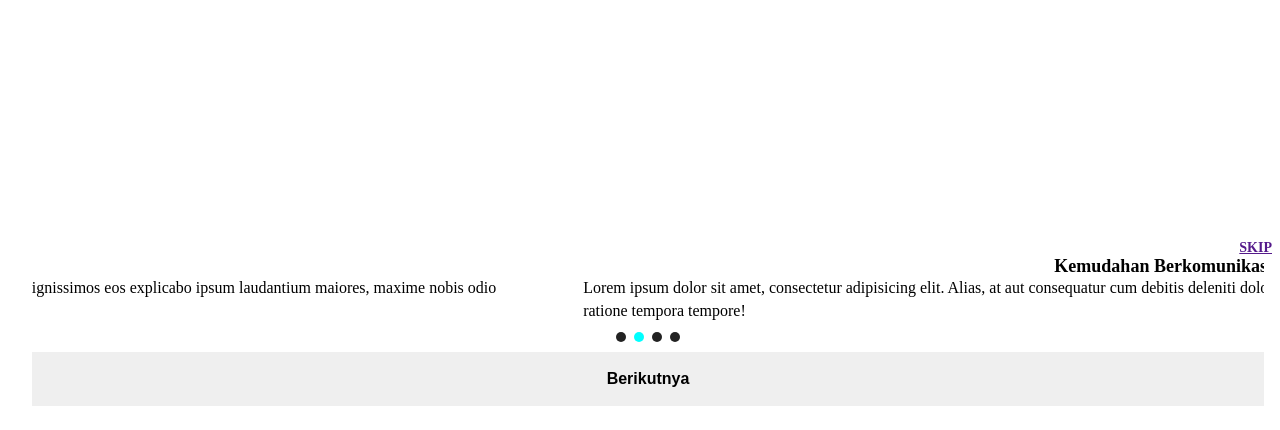
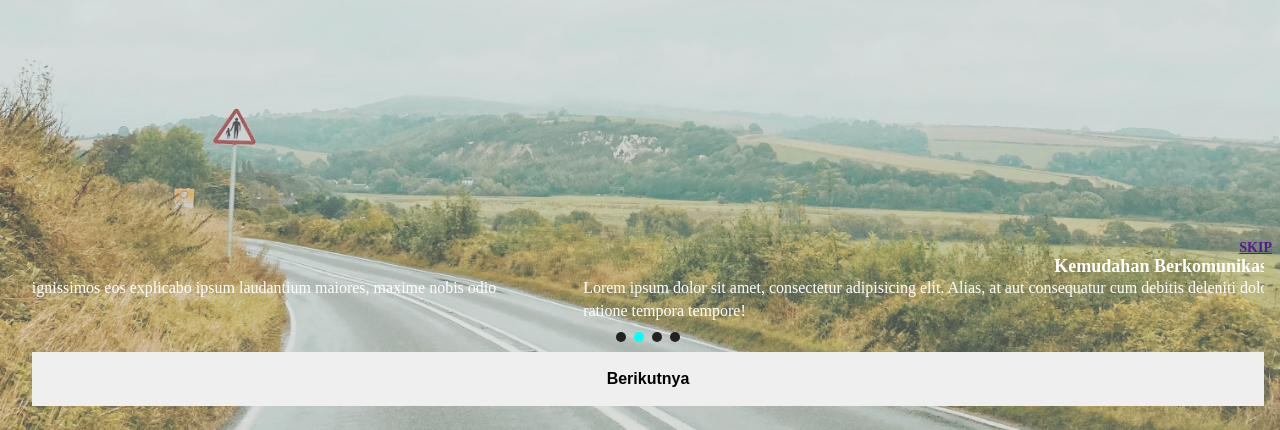
Before and after one commit to Moanrisy/simple-onboarding-page, a plain HTML site: page index.html in a window 1280 px wide. Shown: the part 370-800 px from the top of the page. Drawn offline with Linux system fonts and the light colour scheme.

Commit message:
Add background image

```diff
--- a/index.html
+++ b/index.html
@@ -7,6 +7,7 @@
     <link rel="stylesheet" href="./styles.css">
 </head>
 <body>
+<div class="bg-image"></div>
 <div>
     <div class="onboarding-container active">
         <div class="content">
--- a/styles.css
+++ b/styles.css
@@ -1,3 +1,20 @@
+body {
+    color: white;
+}
+
+.bg-image {
+    content: "";
+    background-image: url("./pexels-nadi-lindsay-10406844.jpg");
+    background-position: center;
+    background-size: cover;
+    position: absolute;
+    top: 0px;
+    right: 0px;
+    bottom: 0px;
+    left: 0px;
+    opacity: 0.75;
+}
+
 .onboarding-container, .onboarding-container * {
     box-sizing: border-box;
 }
```
Also changed, not shown: pexels-nadi-lindsay-10406844.jpg (added).
